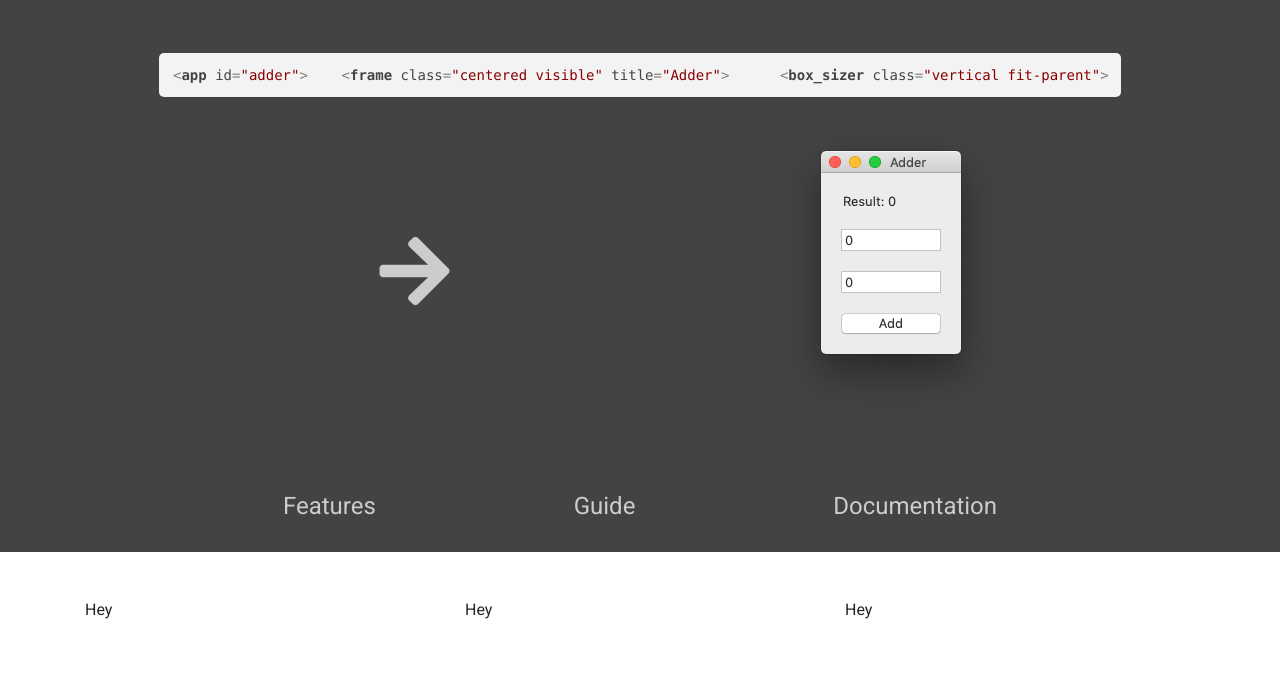
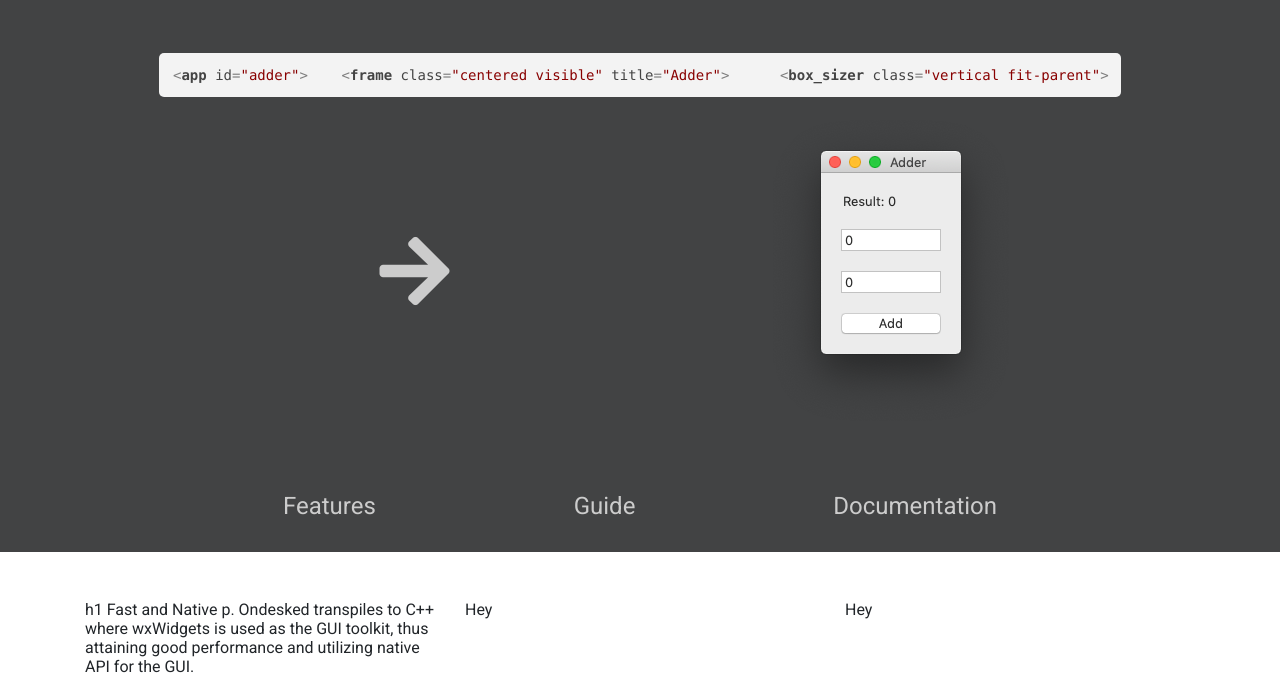
Before and after one commit to nahiyan/ondesked, a plain HTML site: page index.html in a window 1280 px wide. Shown: the part 305-981 px from the top of the page. Before the commit the page ends 924 px from the top, so only its background shows below. Drawn offline with nearby package versions, Linux system fonts and the light colour scheme; a web font is replaced by a local one.

Commit message:
Made changes to frontpage.

```diff
--- a/index.html
+++ b/index.html
@@ -1,4 +1,6 @@
 <!DOCTYPE html><html><head><link rel="stylesheet" href="https://cdnjs.cloudflare.com/ajax/libs/highlight.js/9.15.6/styles/default.min.css"><link rel="stylesheet" href="https://stackpath.bootstrapcdn.com/bootstrap/4.3.1/css/bootstrap.min.css" integrity="sha384-ggOyR0iXCbMQv3Xipma34MD+dH/1fQ784/j6cY/iJTQUOhcWr7x9JvoRxT2MZw1T" crossorigin="anonymous"><link rel="stylesheet" href="css/style.css"><link href="https://fonts.googleapis.com/css?family=Mandali|Open+Sans|Roboto:400,700&amp;display=swap" rel="stylesheet"><link rel="stylesheet" href="https://use.fontawesome.com/releases/v5.8.2/css/all.css" integrity="sha384-oS3vJWv+0UjzBfQzYUhtDYW+Pj2yciDJxpsK1OYPAYjqT085Qq/1cq5FLXAZQ7Ay" crossorigin="anonymous"><meta name="viewport" content="width=device-width, initial-scale=1"></head><body><div id="intro"><div class="container"><div class="row"><div class="col-sm"><h1>Ondesked</h1><h3><u>A markup language for developing GUI of desktop apps.
 </u></h3></div></div><div class="mt-5 row" id="example"><div class="col-lg"><pre><code class="html">&lt;app id=&quot;adder&quot;&gt;<br>	&lt;frame class=&quot;centered visible&quot; title=&quot;Adder&quot;&gt;<br>		&lt;box_sizer class=&quot;vertical fit-parent&quot;&gt;<br>			&lt;text padding=&quot;lrt-20&quot;&gt;Result: 0&lt;/text&gt;<br>			&lt;textfield padding=&quot;lrt-20&quot;&gt;0&lt;/textfield&gt;<br>			&lt;textfield padding=&quot;lrt-20&quot;&gt;0&lt;/textfield&gt;<br>			&lt;button padding=&quot;xy-20&quot;&gt;Add&lt;/button&gt;<br>		&lt;/box_sizer&gt;<br>	&lt;/frame&gt;<br>&lt;/app&gt;</code></pre></div><div class="col-lg col-arrow"><i class="fas fa-arrow-right"></i><i class="fas fa-arrow-down"></i></div><div class="col-lg"><img src="img/gui.png"></div></div><div class="row"><div class="col"><ul id="menu"><li><a href="#features">Features</a></li><li><a href="#">Guide</a></li><li><a href="#">Documentation
-</a></li></ul></div></div></div></div><div class="mt-5" id="features"><div class="container"><div class="row"><div class="col-sm">Hey</div><div class="col-sm">Hey</div><div class="col-sm">Hey
+</a></li></ul></div></div></div></div><div class="mt-5" id="features"><div class="container"><div class="row"><div class="col-sm">h1 Fast and Native
+p.
+    Ondesked transpiles to C++ where wxWidgets is used as the GUI toolkit, thus attaining good performance and utilizing native API for the GUI.</div><div class="col-sm">Hey</div><div class="col-sm">Hey
 </div></div></div></div><script src="https://cdnjs.cloudflare.com/ajax/libs/highlight.js/9.15.6/highlight.min.js" type="text/javascript"></script><script type="text/javascript">hljs.initHighlightingOnLoad();</script></body></html>
```
Also changed, not shown: 2 other files.
